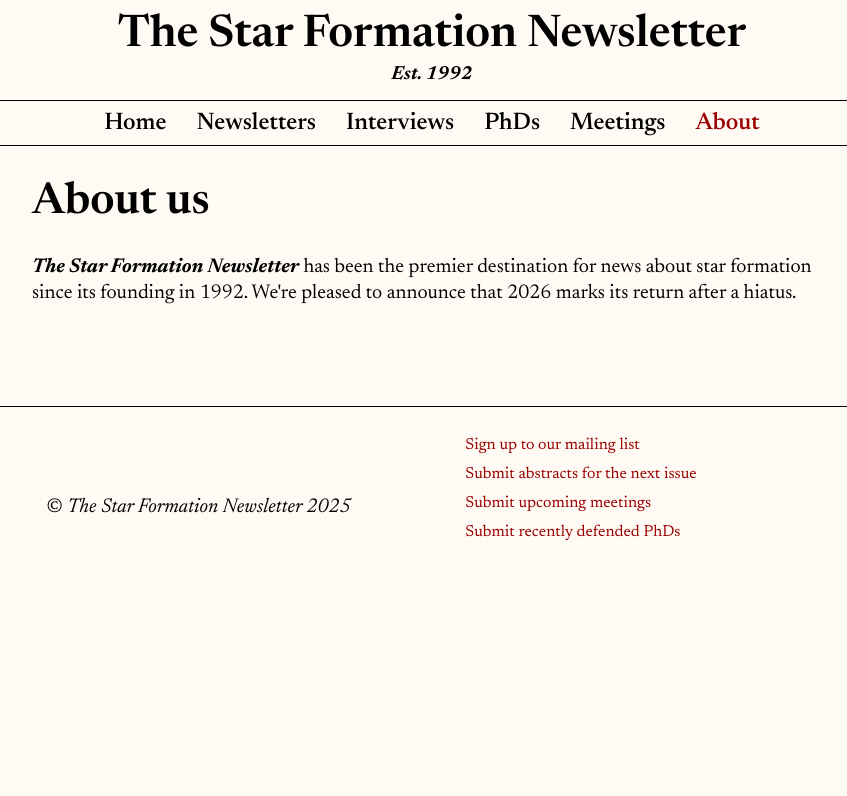
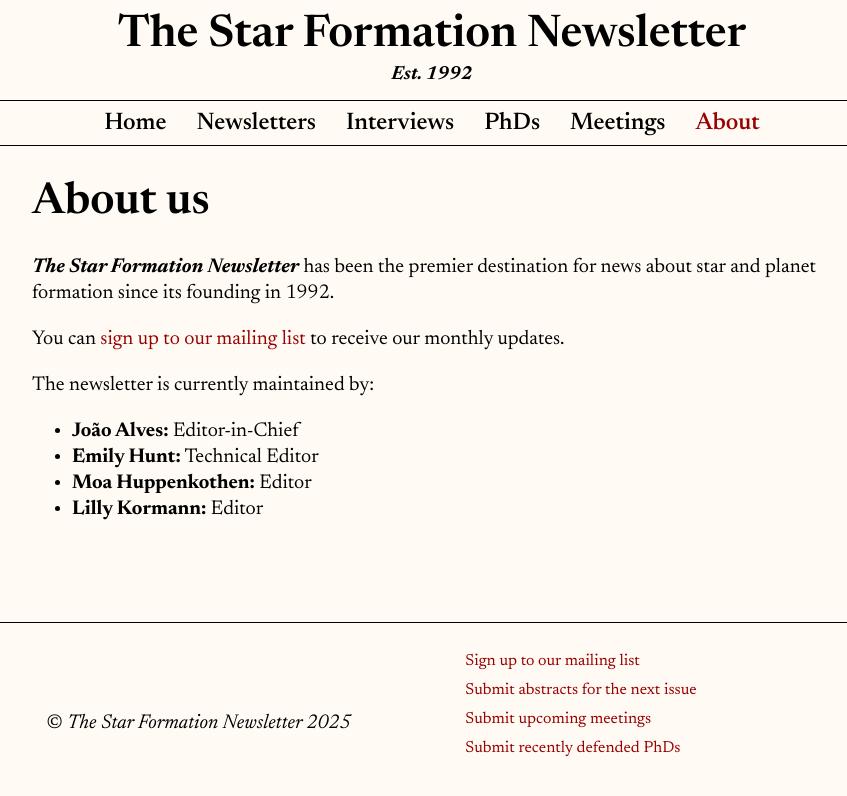
Before and after one commit to starformationnews/website, a SvelteKit app: page /about in a window 1280 px wide. Shown: the top 796 px of the page, without its empty margins (208-1055 px from the left). Built offline with nearby package versions, Linux system fonts and the light colour scheme; some icons are missing.

Commit message:
Better about us page

```diff
--- a/src/routes/about/+page.svelte
+++ b/src/routes/about/+page.svelte
@@ -1,7 +1,23 @@
+<script>
+	import { siteMailingListSignup } from '$lib/config';
+</script>
+
 <h1>About us</h1>
 
 <p>
 	<em><strong>The Star Formation Newsletter</strong></em> has been the premier destination for news about
-	star formation since its founding in 1992. We're pleased to announce that 2026 marks its return after
-	a hiatus.
+	star and planet formation since its founding in 1992.
 </p>
+
+<p>
+	You can <a href={siteMailingListSignup} target="_blank">sign up to our mailing list</a> to receive our monthly updates.
+</p>
+
+<p>The newsletter is currently maintained by:</p>
+
+<ul>
+	<li><strong>João Alves:</strong> Editor-in-Chief</li>
+	<li><strong>Emily Hunt:</strong> Technical Editor</li>
+	<li><strong>Moa Huppenkothen:</strong> Editor</li>
+	<li><strong>Lilly Kormann:</strong> Editor</li>
+</ul>
```
